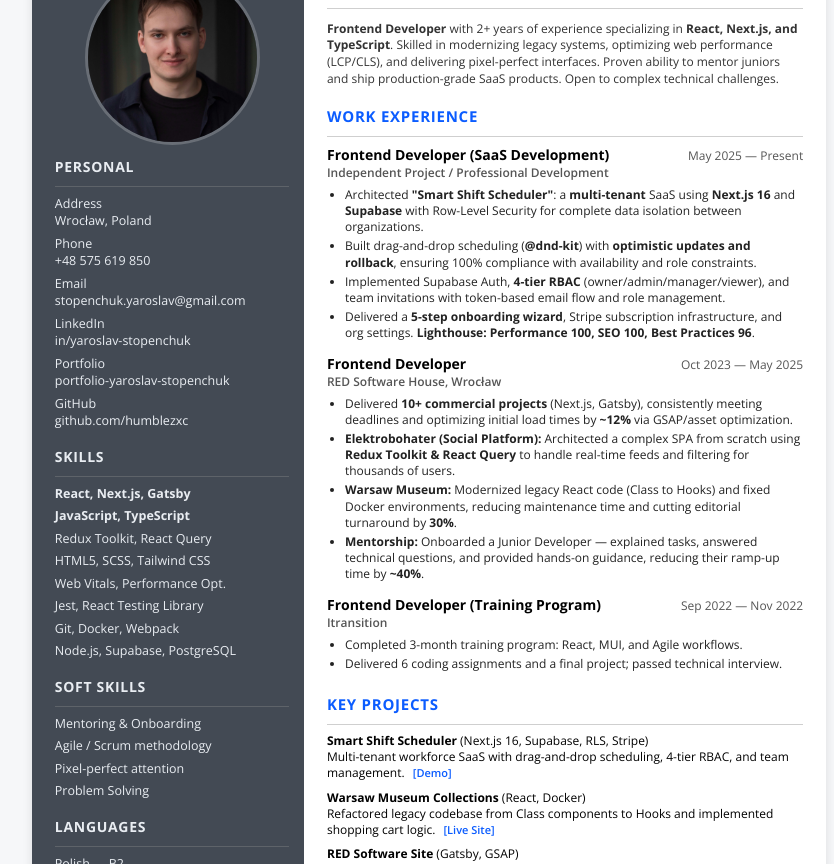
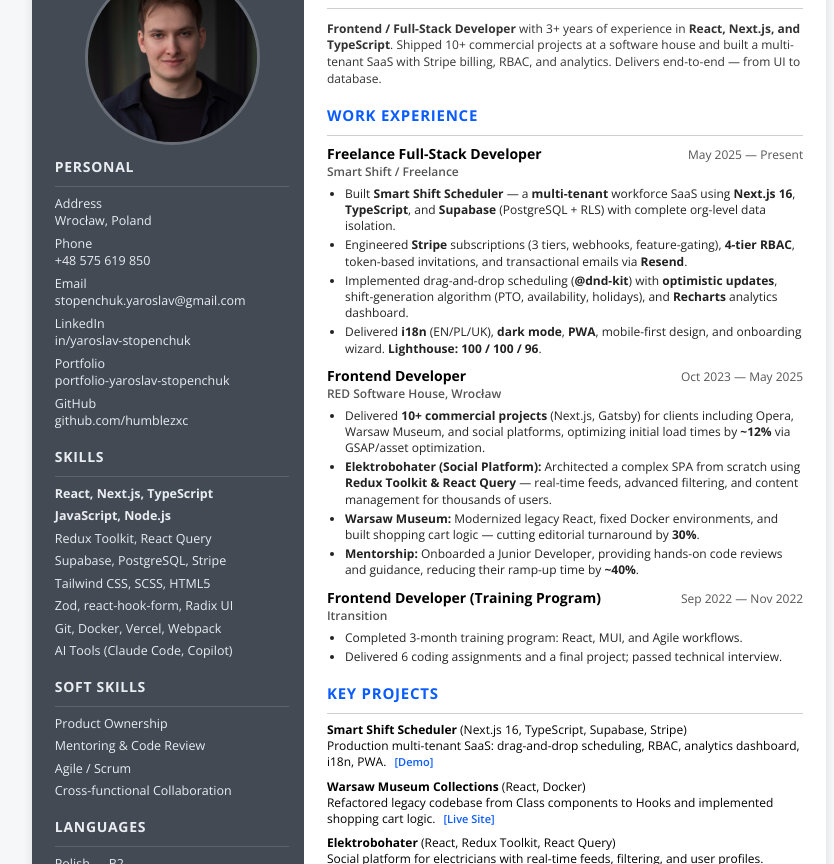
Before and after one commit to humblezxc/CV, a website built with Vite: page index.html in a window 1280 px wide. Shown: the part 73-937 px from the top of the page, without its empty margins (211-1045 px from the left). Built offline with nearby package versions, Linux system fonts and the light colour scheme.

Commit message:
Updated CV

```diff
--- a/index.html
+++ b/index.html
@@ -33,14 +33,14 @@
                     <h2 class="cv-aside__heading">Skills</h2>
                     <div class="line line--sm"></div>
                     <ul class="cv-aside__list">
-                        <li class="cv-aside__item"><strong>React, Next.js, Gatsby</strong></li>
-                        <li class="cv-aside__item"><strong>JavaScript, TypeScript</strong></li>
+                        <li class="cv-aside__item"><strong>React, Next.js, TypeScript</strong></li>
+                        <li class="cv-aside__item"><strong>JavaScript, Node.js</strong></li>
                         <li class="cv-aside__item">Redux Toolkit, React Query</li>
-                        <li class="cv-aside__item">HTML5, SCSS, Tailwind CSS</li>
-                        <li class="cv-aside__item">Web Vitals, Performance Opt.</li>
-                        <li class="cv-aside__item">Jest, React Testing Library</li>
-                        <li class="cv-aside__item">Git, Docker, Webpack</li>
-                        <li class="cv-aside__item">Node.js, Supabase, PostgreSQL</li>
+                        <li class="cv-aside__item">Supabase, PostgreSQL, Stripe</li>
+                        <li class="cv-aside__item">Tailwind CSS, SCSS, HTML5</li>
+                        <li class="cv-aside__item">Zod, react-hook-form, Radix UI</li>
+                        <li class="cv-aside__item">Git, Docker, Vercel, Webpack</li>
+                        <li class="cv-aside__item">AI Tools (Claude Code, Copilot)</li>
                     </ul>
                 </section>
 
@@ -48,10 +48,10 @@
                     <h2 class="cv-aside__heading">Soft Skills</h2>
                     <div class="line line--sm"></div>
                     <ul class="cv-aside__list">
-                        <li class="cv-aside__item">Mentoring & Onboarding</li>
-                        <li class="cv-aside__item">Agile / Scrum methodology</li>
-                        <li class="cv-aside__item">Pixel-perfect attention</li>
-                        <li class="cv-aside__item">Problem Solving</li>
+                        <li class="cv-aside__item">Product Ownership</li>
+                        <li class="cv-aside__item">Mentoring & Code Review</li>
+                        <li class="cv-aside__item">Agile / Scrum</li>
+                        <li class="cv-aside__item">Cross-functional Collaboration</li>
                     </ul>
                 </section>
 
@@ -79,7 +79,7 @@
                     <h1 class="cv-aside__name">Yaroslav Stopenchuk</h1>
                     <div class="line line--lg"></div>
                     <p class="cv-main__text">
-                        <strong>Frontend Developer</strong> with 2+ years of experience specializing in <strong>React, Next.js, and TypeScript</strong>. Skilled in modernizing legacy systems, optimizing web performance (LCP/CLS), and delivering pixel-perfect interfaces. Proven ability to mentor juniors and ship production-grade SaaS products. Open to complex technical challenges.
+                        <strong>Frontend / Full-Stack Developer</strong> with 3+ years of experience in <strong>React, Next.js, and TypeScript</strong>. Shipped 10+ commercial projects at a software house and built a multi-tenant SaaS with Stripe billing, RBAC, and analytics. Delivers end-to-end — from UI to database.
                     </p>
                 </div>
 
@@ -90,23 +90,23 @@
                     <article class="cv-job">
                         <div class="cv-job__header">
                             <div>
-                                <h3 class="cv-job__title">Frontend Developer (SaaS Development)</h3>
-                                <p class="cv-job__company">Independent Project / Professional Development</p>
+                                <h3 class="cv-job__title">Freelance Full-Stack Developer</h3>
+                                <p class="cv-job__company">Smart Shift / Freelance</p>
                             </div>
                             <p class="cv-job__period">May 2025 — Present</p>
                         </div>
                         <ul class="cv-job__list">
                             <li class="cv-job__item">
-                                Architected <strong>"Smart Shift Scheduler"</strong>: a <strong>multi-tenant</strong> SaaS using <strong>Next.js 16</strong> and <strong>Supabase</strong> with Row-Level Security for complete data isolation between organizations.
+                                Built <strong>Smart Shift Scheduler</strong> — a <strong>multi-tenant</strong> workforce SaaS using <strong>Next.js 16</strong>, <strong>TypeScript</strong>, and <strong>Supabase</strong> (PostgreSQL + RLS) with complete org-level data isolation.
                             </li>
                             <li class="cv-job__item">
-                                Built drag-and-drop scheduling (<strong>@dnd-kit</strong>) with <strong>optimistic updates and rollback</strong>, ensuring 100% compliance with availability and role constraints.
+                                Engineered <strong>Stripe</strong> subscriptions (3 tiers, webhooks, feature-gating), <strong>4-tier RBAC</strong>, token-based invitations, and transactional emails via <strong>Resend</strong>.
                             </li>
                             <li class="cv-job__item">
-                                Implemented Supabase Auth, <strong>4-tier RBAC</strong> (owner/admin/manager/viewer), and team invitations with token-based email flow and role management.
+                                Implemented drag-and-drop scheduling (<strong>@dnd-kit</strong>) with <strong>optimistic updates</strong>, shift-generation algorithm (PTO, availability, holidays), and <strong>Recharts</strong> analytics dashboard.
                             </li>
                             <li class="cv-job__item">
-                                Delivered a <strong>5-step onboarding wizard</strong>, Stripe subscription infrastructure, and org settings. <strong>Lighthouse: Performance 100, SEO 100, Best Practices 96</strong>.
+                                Delivered <strong>i18n</strong> (EN/PL/UK), <strong>dark mode</strong>, <strong>PWA</strong>, mobile-first design, and onboarding wizard. <strong>Lighthouse: 100 / 100 / 96</strong>.
                             </li>
                         </ul>
                     </article>
@@ -121,16 +121,16 @@
                         </div>
                         <ul class="cv-job__list">
                             <li class="cv-job__item">
-                                Delivered <strong>10+ commercial projects</strong> (Next.js, Gatsby), consistently meeting deadlines and optimizing initial load times by <strong>~12%</strong> via GSAP/asset optimization.
+                                Delivered <strong>10+ commercial projects</strong> (Next.js, Gatsby) for clients including Opera, Warsaw Museum, and social platforms, optimizing initial load times by <strong>~12%</strong> via GSAP/asset optimization.
                             </li>
                             <li class="cv-job__item">
-                                <strong>Elektrobohater (Social Platform):</strong> Architected a complex SPA from scratch using <strong>Redux Toolkit & React Query</strong> to handle real-time feeds and filtering for thousands of users.
+                                <strong>Elektrobohater (Social Platform):</strong> Architected a complex SPA from scratch using <strong>Redux Toolkit & React Query</strong> — real-time feeds, advanced filtering, and content management for thousands of users.
                             </li>
                             <li class="cv-job__item">
-                                <strong>Warsaw Museum:</strong> Modernized legacy React code (Class to Hooks) and fixed Docker environments, reducing maintenance time and cutting editorial turnaround by <strong>30%</strong>.
+                                <strong>Warsaw Museum:</strong> Modernized legacy React, fixed Docker environments, and built shopping cart logic — cutting editorial turnaround by <strong>30%</strong>.
                             </li>
                             <li class="cv-job__item">
-                                <strong>Mentorship:</strong> Onboarded a Junior Developer — explained tasks, answered technical questions, and provided hands-on guidance, reducing their ramp-up time by <strong>~40%</strong>.
+                                <strong>Mentorship:</strong> Onboarded a Junior Developer, providing hands-on code reviews and guidance, reducing their ramp-up time by <strong>~40%</strong>.
                             </li>
                         </ul>
                     </article>
@@ -155,8 +155,8 @@
                     <div class="line line--sm"></div>
                     <ul class="cv-projects__list">
                         <li class="cv-projects__item">
-                            <strong>Smart Shift Scheduler</strong> (Next.js 16, Supabase, RLS, Stripe) <br>
-                            Multi-tenant workforce SaaS with drag-and-drop scheduling, 4-tier RBAC, and team management.
+                            <strong>Smart Shift Scheduler</strong> (Next.js 16, TypeScript, Supabase, Stripe) <br>
+                            Production multi-tenant SaaS: drag-and-drop scheduling, RBAC, analytics dashboard, i18n, PWA.
                             <a href="https://smart-shift-scheduler.vercel.app/" class="cv-link" target="_blank" rel="noopener noreferrer">[Demo]</a>
                         </li>
                         <li class="cv-projects__item">
@@ -164,23 +164,18 @@
                             Refactored legacy codebase from Class components to Hooks and implemented shopping cart logic.
                             <a href="https://kolekcje.muzeumwarszawy.pl/en/" class="cv-link" target="_blank" rel="noopener noreferrer">[Live Site]</a>
                         </li>
-<!--                        <li class="cv-projects__item">-->
-<!--                            <strong>Elektrobohater / Wago</strong> (React, Redux, React Query) <br>-->
-<!--                            Social platform for electricians with feed, advanced filtering, and profiles.-->
-<!--                            <a href="https://elektrobohater.pl/" class="cv-link" target="_blank" rel="noopener noreferrer">[Live Site]</a>-->
-<!--                        </li>-->
+                        <li class="cv-projects__item">
+                            <strong>Elektrobohater</strong> (React, Redux Toolkit, React Query) <br>
+                            Social platform for electricians with real-time feeds, filtering, and user profiles.
+                            <a href="https://elektrobohater.pl/" class="cv-link" target="_blank" rel="noopener noreferrer">[Live Site]</a>
+                        </li>
                         <li class="cv-projects__item">
                             <strong>RED Software Site</strong> (Gatsby, GSAP) <br>
                             Full refactor. Implemented dynamic routing for multi-language support and high-performance animations.
                             <a href="https://redsoftware.io/" class="cv-link" target="_blank" rel="noopener noreferrer">[Live Site]</a>
                         </li>
-                        <li class="cv-projects__item">
-                            <strong>Opera Ad Campaigns</strong> (Vanilla JS, HTML) <br>
-                            Built pixel-perfect promo sites under strict deadlines.
-                        </li>
                     </ul>
                 </section>
-
                 <section class="cv-main__section">
                     <h2 class="cv-main__heading">Education</h2>
                     <div class="line line--sm"></div>
--- a/src/styles.scss
+++ b/src/styles.scss
@@ -110,7 +110,7 @@ p { margin: 0; }
   padding-left: 6mm;
   display: flex;
   flex-direction: column;
-  gap: 10px;
+  gap: 9px;
 }
 
 .cv-aside__name {
@@ -142,7 +142,7 @@ p { margin: 0; }
 
 /* Jobs Block */
 .cv-job {
-  margin-bottom: 12px; /* Більше повітря між роботами */
+  margin-bottom: 9px;
   page-break-inside: avoid;
 }
 
```
